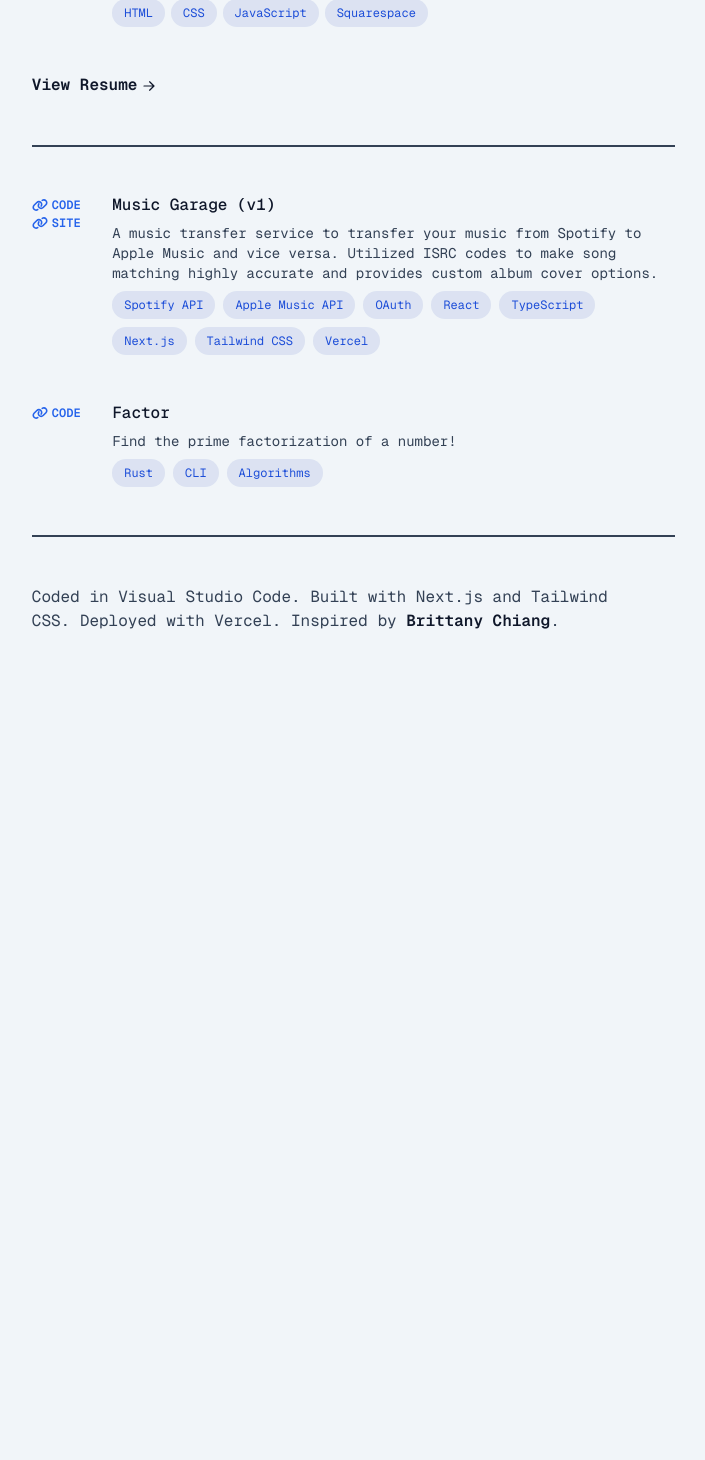
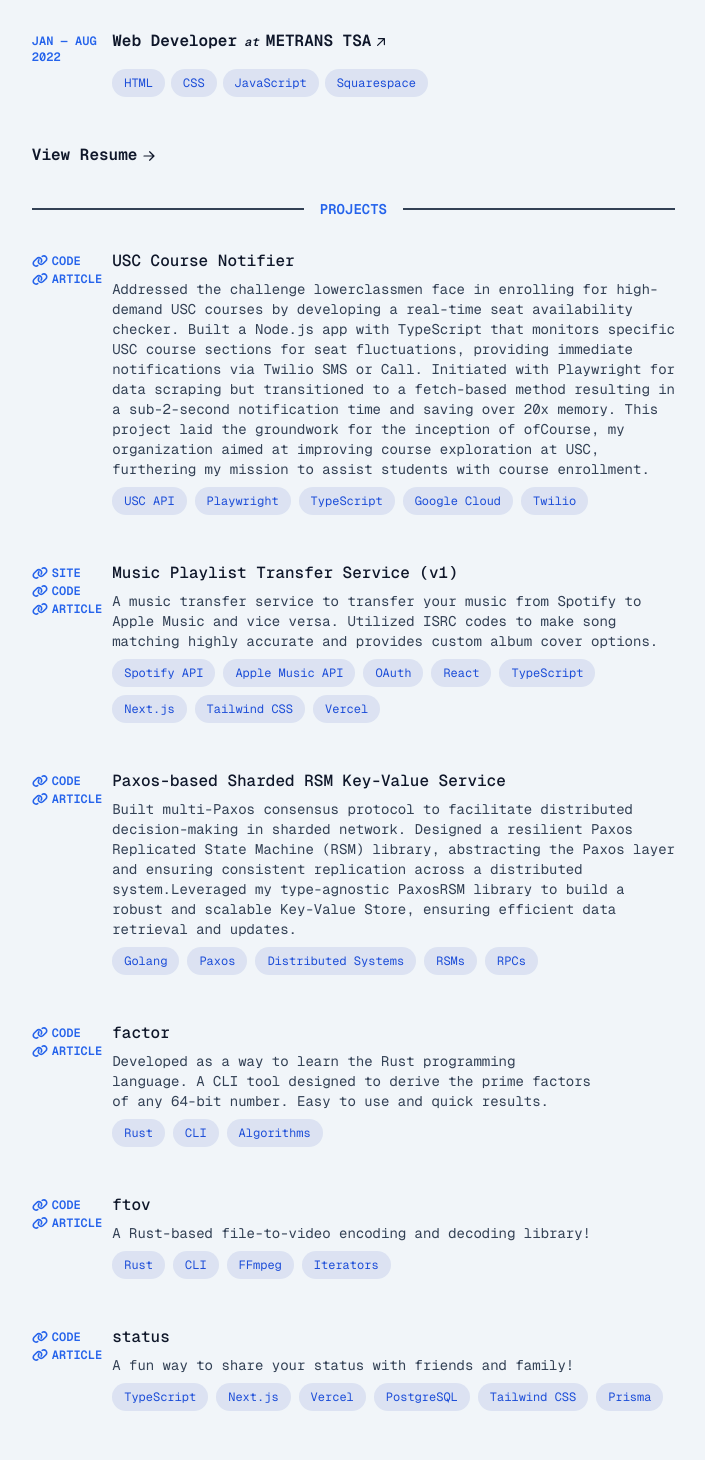
Before and after one commit to brendonzimmer/site, a Next.js app: page / in a window 1280 px wide. Shown: the part 1107-2567 px from the top of the page, without its empty margins (509-1214 px from the left). Before the commit the page ends 1836 px from the top, so only its background shows below. Built offline with nearby package versions, Linux system fonts and the light colour scheme.

Commit message:
first draft

```diff
--- a/src/app/page.tsx
+++ b/src/app/page.tsx
@@ -12,7 +12,7 @@ import { GithubIcon, LinkIcon, LinkedinIcon } from "@/icons";
 
 export default function Home() {
   return (
-    <div className="mx-auto grid max-w-screen-xl grid-cols-[2fr_3fr] gap-4 p-24">
+    <div className="mx-auto grid max-w-screen-xl grid-cols-[2fr_3fr] gap-4 px-24 pb-12 pt-24">
       <header className="sticky top-24 h-min">
         {/* Info */}
         <h1 className="text-5xl font-bold tracking-tight text-auto+">
@@ -50,7 +50,9 @@ export default function Home() {
         </ul>
       </header>
 
-      <main className="flex flex-col gap-12">
+      <main className="flex flex-col gap-8 pt-4">
+        <SeparatorWith text="About" />
+
         {/* Description */}
         <Section id="about">
           <div className="flex flex-col gap-4">
@@ -60,7 +62,7 @@ export default function Home() {
           </div>
         </Section>
 
-        <Separator />
+        <SeparatorWith text="Experience" />
 
         {/* Experience */}
         <Section id="experience">
@@ -92,7 +94,7 @@ export default function Home() {
           </div>
         </Section>
 
-        <Separator />
+        <SeparatorWith text="Projects" />
 
         {/* Projects */}
         <Section id="projects">
@@ -109,11 +111,6 @@ export default function Home() {
 
         {/*  Footer */}
         <footer className="flex flex-col gap-4">
-          {/* <div className="flex items-center">
-            <Separator className="grow" />
-            <span className="shrink px-4">Content</span>
-            <Separator className="grow" />
-          </div> */}
           <h3>
             Coded in Visual Studio Code. Built with Next.js and Tailwind CSS.
             Deployed with Vercel. Inspired by{" "}
@@ -166,16 +163,17 @@ function Experience({
       </div>
 
       <div>
+        {/* Roles + Company */}
+        <h3>
           <InlineLink
             href={company.url}
             className="group/link items-baseline font-semibold leading-tight"
           >
-          {/* Roles + Company */}
-          <h3>
             {role.role}
             <span className="text-xs italic"> at </span>
             {company.name}
-            <LinkArrowUpRightIcon />
+            <LinkArrowUpRightIcon className="ml-0.5 inline-block" />
+          </InlineLink>
           {roles.map(({ role, current }) => (
             <div
               key={role}
@@ -190,10 +188,7 @@ function Experience({
         </h3>
 
         {/* Description */}
-          {description && (
-            <p className="mt-2 text-sm text-auto">{description}</p>
-          )}
-        </InlineLink>
+        {description && <p className="mt-2 text-sm text-auto">{description}</p>}
 
         {/* Skills */}
         {skills && (
@@ -275,13 +270,16 @@ function Section({
   );
 }
 
-function LinkArrowUpRightIcon() {
+function LinkArrowUpRightIcon({ className }: { className?: string }) {
   return (
     <svg
       xmlns="http://www.w3.org/2000/svg"
       viewBox="0 0 20 20"
       fill="currentColor"
-      className="ml-1 inline-block h-4 w-4 shrink-0 translate-y-px transition-transform group-hover/link:-translate-y-1 group-hover/link:translate-x-1 group-focus-visible/link:-translate-y-1 group-focus-visible/link:translate-x-1 motion-reduce:transition-none"
+      className={cn(
+        "size-4 transition-transform group-hover/link:-translate-y-1 group-hover/link:translate-x-1 group-focus-visible/link:-translate-y-1 group-focus-visible/link:translate-x-1 motion-reduce:transition-none",
+        className,
+      )}
       aria-hidden="true"
     >
       <path
@@ -316,3 +314,28 @@ function Separator({ className }: { className?: string }) {
     <hr className={cn("w-full border-[0.5px] border-auto", className)}></hr>
   );
 }
+
+function SeparatorWith({
+  text,
+  className,
+  pt,
+}: {
+  text: string;
+  pt?: `${string}-${number}`;
+  className?: string;
+}) {
+  return (
+    <div className={"flex items-center " + pt}>
+      <Separator className="grow" />
+      <span
+        className={cn(
+          "shrink px-4 text-sm font-semibold uppercase text-clr",
+          className,
+        )}
+      >
+        {text}
+      </span>
+      <Separator className="grow" />
+    </div>
+  );
+}
--- a/src/data.ts
+++ b/src/data.ts
@@ -75,10 +75,10 @@ export const experiences: Experience[] = [
     company: { name: "METRANS TSA", url: "https://www.metrans.org" },
     skills: ["HTML", "CSS", "JavaScript", "Squarespace"],
   },
-];
+] satisfies Experience[];
 
 export type Project = {
-  img: { url: string; alt: string };
+  img?: { url: string; alt: string };
   links: [{ name: string; url: string }, ...{ name: string; url: string }[]];
   title: string;
   description: string;
@@ -86,7 +86,17 @@ export type Project = {
 };
 export const projects: Project[] = [
   {
-    title: "Music Garage (v1)",
+    title: "USC Course Notifier",
+    description:
+      "Addressed the challenge lowerclassmen face in enrolling for high-demand USC courses by developing a real-time seat availability checker. Built a Node.js app with TypeScript that monitors specific USC course sections for seat fluctuations, providing immediate notifications via Twilio SMS or Call. Initiated with Playwright for data scraping but transitioned to a fetch-based method resulting in a sub-2-second notification time and saving over 20x memory. This project laid the groundwork for the inception of ofCourse, my organization aimed at improving course exploration at USC, furthering my mission to assist students with course enrollment.",
+    skills: ["USC API", "Playwright", "TypeScript", "Google Cloud", "Twilio"],
+    links: [
+      { name: "Code", url: "" },
+      { name: "Article", url: "" },
+    ],
+  },
+  {
+    title: "Music Playlist Transfer Service (v1)",
     description:
       "A music transfer service to transfer your music from Spotify to Apple Music and vice versa. Utilized ISRC codes to make song matching highly accurate and provides custom album cover options.",
     skills: [
@@ -101,15 +111,75 @@ export const projects: Project[] = [
     ],
     img: { url: "/mg.png", alt: "Music Garage" },
     links: [
+      { name: "Site", url: "https://v1.music.brendon.app" },
       { name: "Code", url: "https://github.com/brendonzimmer/music-garage" },
-      { name: "Site", url: "https://v1.music.brendon.app" },
+      { name: "Article", url: "" },
     ],
   },
   {
-    title: "Factor",
-    description: "Find the prime factorization of a number!",
+    title: "Paxos-based Sharded RSM Key-Value Service",
+    description:
+      "Built multi-Paxos consensus protocol to facilitate distributed decision-making in sharded network. Designed a resilient Paxos Replicated State Machine (RSM) library, abstracting the Paxos layer and ensuring consistent replication across a distributed system.Leveraged my type-agnostic PaxosRSM library to build a robust and scalable Key-Value Store, ensuring efficient data retrieval and updates.",
+    links: [
+      { name: "Code", url: "" },
+      { name: "Article", url: "" },
+    ],
+    skills: ["Golang", "Paxos", "Distributed Systems", "RSMs", "RPCs"],
+  },
+  {
+    title: "factor",
+    description:
+      "Developed as a way to learn the Rust programming language. A CLI tool designed to derive the prime factors of any 64-bit number. Easy to use and quick results.",
     skills: ["Rust", "CLI", "Algorithms"],
     img: { url: "/factor.png", alt: "Factor" },
-    links: [{ name: "Code", url: "https://github.com/brendonzimmer/factor" }],
+    links: [
+      { name: "Code", url: "https://github.com/brendonzimmer/factor" },
+      { name: "Article", url: "" },
+    ],
   },
-];
+  {
+    title: "ftov",
+    description: "A Rust-based file-to-video encoding and decoding library!",
+    skills: ["Rust", "CLI", "FFmpeg", "Iterators"],
+    links: [
+      { name: "Code", url: "https://github.com/brendonzimmer/ftov/tree/bw" },
+      { name: "Article", url: "" },
+    ],
+  },
+  {
+    title: "status",
+    description: "A fun way to share your status with friends and family!",
+    skills: [
+      "TypeScript",
+      "Next.js",
+      "Vercel",
+      "PostgreSQL",
+      "Tailwind CSS",
+      "Prisma",
+    ],
+    links: [
+      { name: "Code", url: "https://github.com/brendonzimmer/status" },
+      { name: "Article", url: "" },
+    ],
+  },
+  {
+    title: "Concordance",
+    description:
+      'An art project based on the short story "A Concordance of One\'s Life" by Jim Nelson. Using three.js and p5.js. Final project for GESM 110.',
+    skills: ["JavaScript", "Three.js", "p5.js"],
+    links: [
+      { name: "Site", url: "https://concordance.brendon.app" },
+      { name: "Code", url: "https://github.com/brendonzimmer/concordance" },
+    ],
+  },
+  {
+    title: "Semationary",
+    description:
+      'A crowd-sourced dictionary of semagrams, based of off "The Story of Your Life" by Ted Chiang. Project for USC GESM 110.',
+    skills: ["TypeScript", "Next.js", "Tailwind CSS", "Vercel"],
+    links: [
+      { name: "Site", url: "https://semagrams.brendon.app" },
+      { name: "Code", url: "https://github.com/brendonzimmer/semagrams" },
+    ],
+  },
+] satisfies Project[];
```
Also changed, not shown: 1 other file (tests, documents, lock files or other folders). Lines whose indentation alone changed are shown as unchanged.
